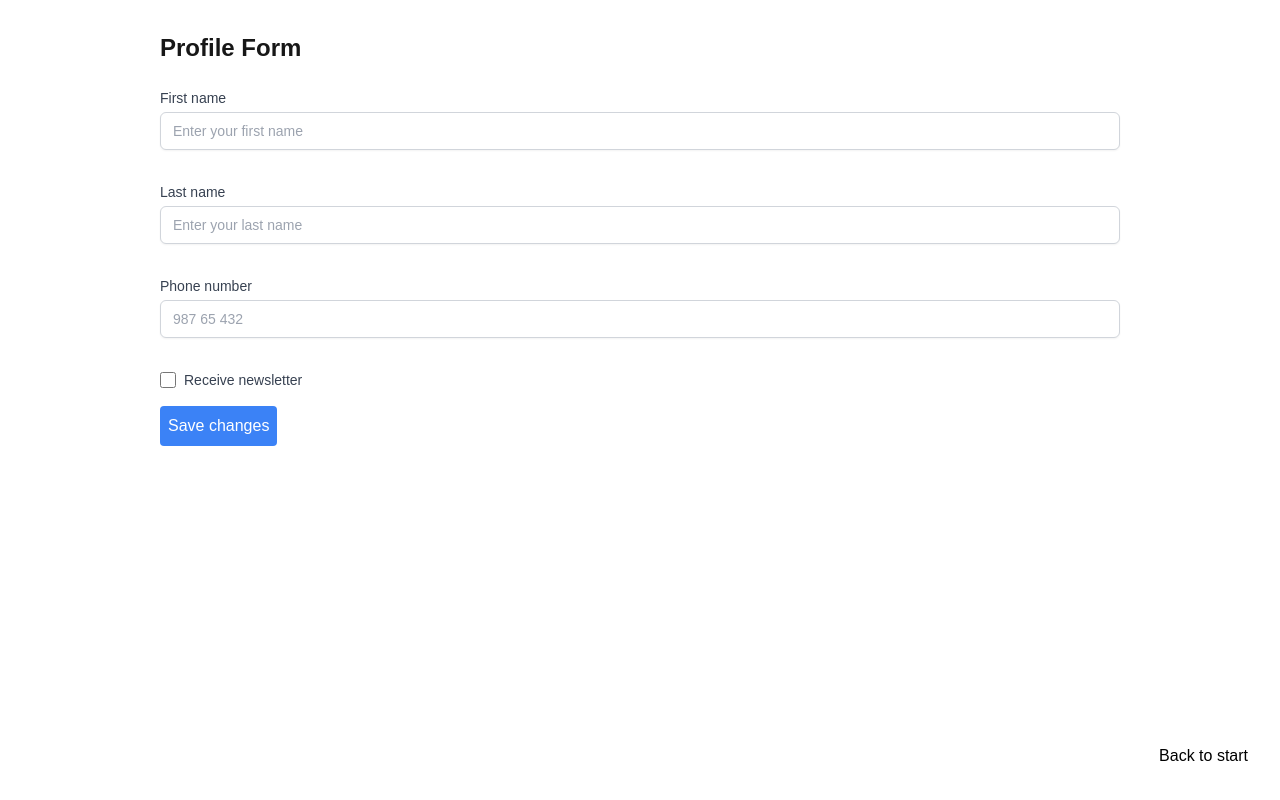
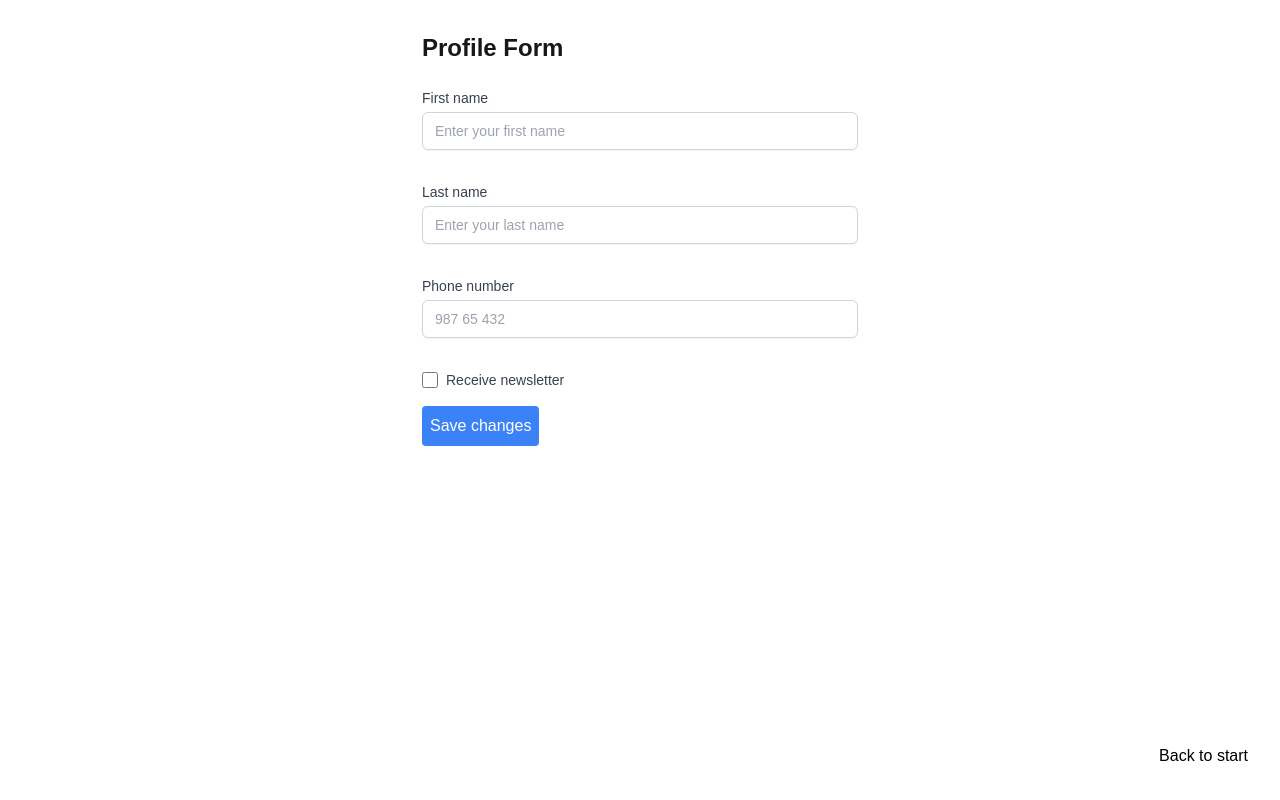
Before and after one commit to sinramsvik/upgraded-robot, a Next.js app: page /profile-form in a window 1280 px wide. Built offline with nearby package versions, Linux system fonts and the light colour scheme.

Commit message:
cleanup desktop layout

```diff
--- a/app/components/master-layout.tsx
+++ b/app/components/master-layout.tsx
@@ -1,32 +1,23 @@
-"use client";
-
-import { cn } from "@/utils/cn";
 import Link from "next/link";
-import { useParams } from "next/navigation";
 
 const MasterLayout = ({
   children,
-  className = "",
 }: {
   children: React.ReactNode;
   className?: string;
 }) => {
-  const params = useParams();
-
   return (
     <>
       <header
-        className={cn(
-          "fixed bottom-0 left-0 w-full flex justify-end z-10",
-          params.id ? " text-white" : " text-black",
-          className
-        )}
+        className={
+          "fixed bottom-0 left-0 w-full flex justify-end z-10 text-black"
+        }
       >
         <Link href='/' className='p-8'>
           Back to start
         </Link>
       </header>
-      {children}
+      <main className='max-w-[500px] mx-auto p-8'>{children}</main>
     </>
   );
 };
--- a/app/posts/[id]/page.tsx
+++ b/app/posts/[id]/page.tsx
@@ -8,7 +8,6 @@ import { motion } from "motion/react";
 import { FaCommentAlt } from "react-icons/fa";
 import { CgClose } from "react-icons/cg";
 import Link from "next/link";
-import MasterLayout from "@/app/components/master-layout";
 
 export default function PostPage() {
   const { id } = useParams();
@@ -24,7 +23,16 @@ export default function PostPage() {
   }
 
   return (
-    <MasterLayout>
+    <main>
+      <header
+        className={
+          "fixed bottom-0 left-0 w-full flex justify-end z-10 text-white"
+        }
+      >
+        <Link href='/' className='p-8'>
+          Back to start
+        </Link>
+      </header>
       <section className='w-screen h-screen relative'>
         <Link href='/posts' className='absolute top-8 left-8 z-10 text-white'>
           <CgClose className='w-12 h-12' />
@@ -66,6 +74,6 @@ export default function PostPage() {
           {post.comments} <FaCommentAlt />
         </motion.p>
       </section>
-    </MasterLayout>
+    </main>
   );
 }
--- a/app/profile-form/page.tsx
+++ b/app/profile-form/page.tsx
@@ -50,11 +50,7 @@ export default function ProfileFormPage() {
 
   return (
     <MasterLayout>
-      <form
-        onSubmit={handleSubmit(onSubmit)}
-        aria-labelledby='formTitle'
-        className='max-w-screen-lg mx-auto p-8'
-      >
+      <form onSubmit={handleSubmit(onSubmit)} aria-labelledby='formTitle'>
         <h2 className='text-2xl font-bold mb-6' id='formTitle'>
           Profile Form
         </h2>
```
